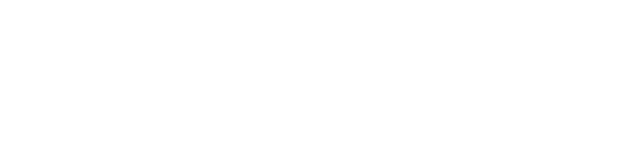
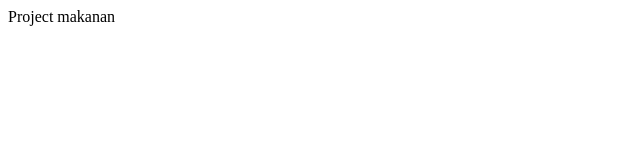
Before and after one commit to alubaidillah/belajargit, a plain HTML site: page index.html in a window 1280 px wide. Shown: the whole page, without its empty margins (0-640 px from the left). Drawn offline with Linux system fonts and the light colour scheme.

Commit message:
fix: wording

```diff
--- a/index.html
+++ b/index.html
@@ -6,6 +6,6 @@
     <title>Document</title>
 </head>
 <body>
-
+    Project makanan
 </body>
 </html>
```
